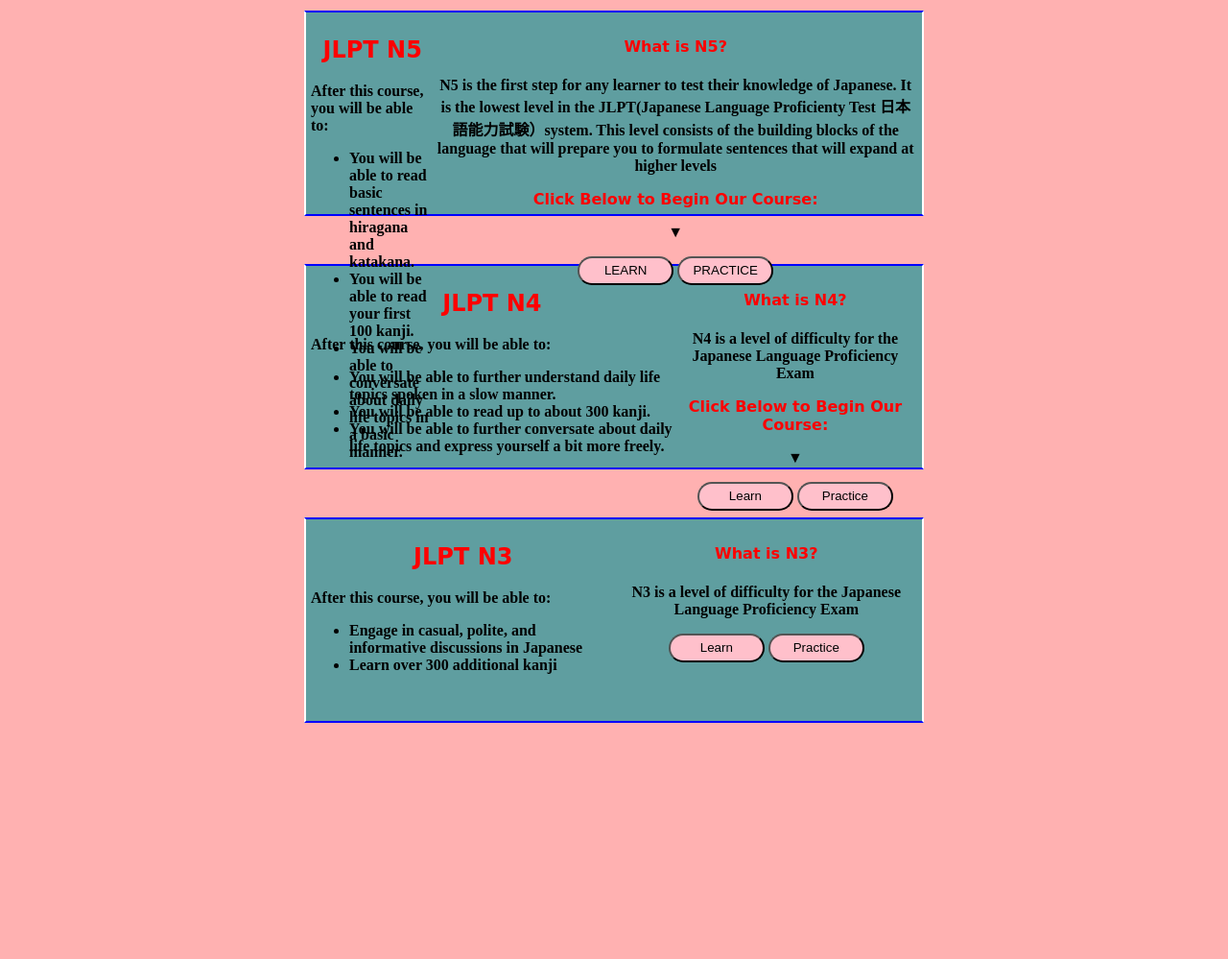
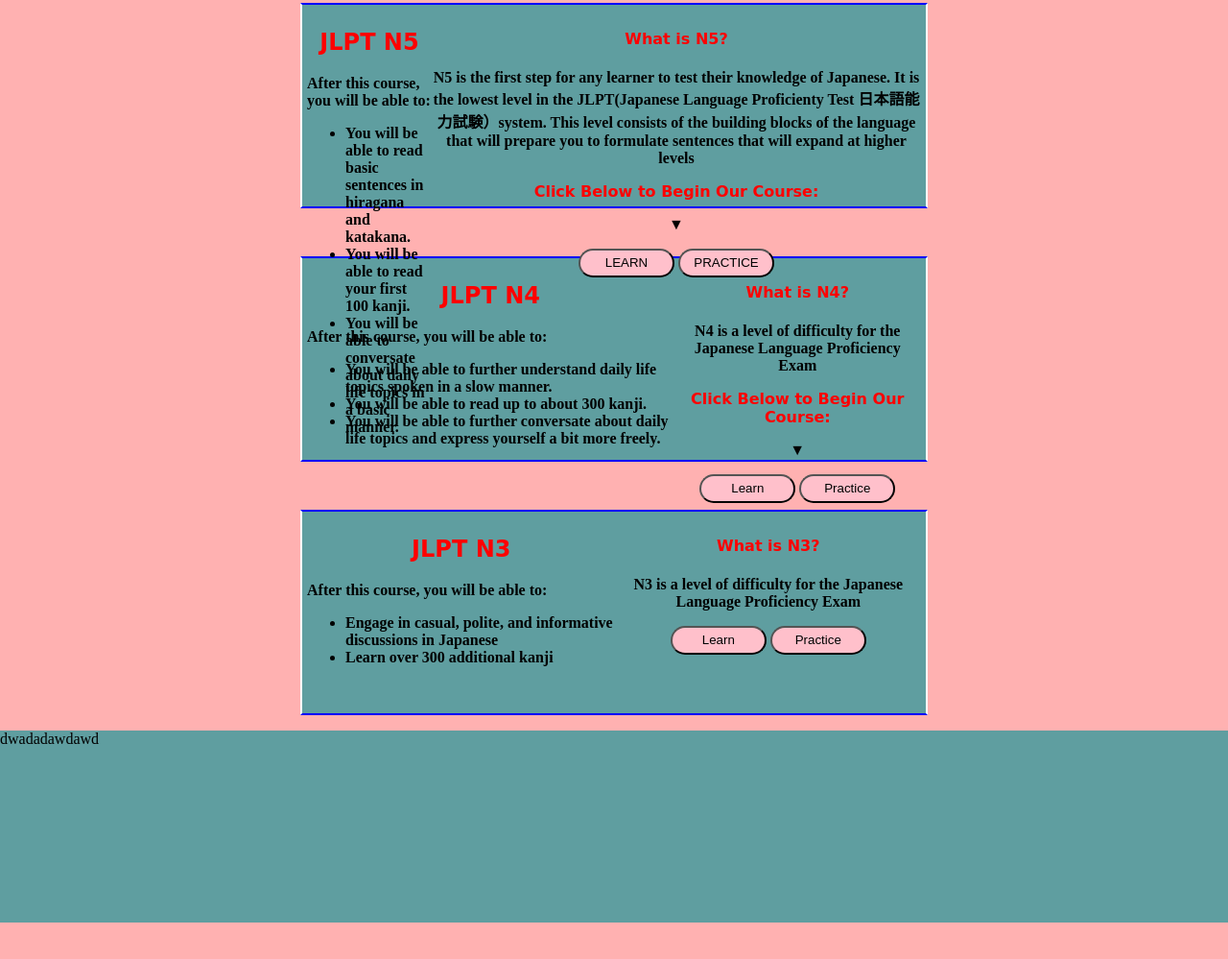
Before and after one commit to beaverseven/JapaneseLearningPrototype, a plain HTML site: page index.html in a window 1280 px wide. Shown: the part 841-1840 px from the top of the page at 96% size. After the commit the page ends 1802 px from the top, so only its background shows below. Drawn offline with Linux system fonts and the light colour scheme.

Commit message:
bottom bar

```diff
--- a/index.html
+++ b/index.html
@@ -111,11 +111,24 @@
                     <h4 class ="right-title">What is N3?</h4>
                     <p>N3 is a level of difficulty for the Japanese Language Proficiency Exam</p>
 
-                    <button class= "learn">Learn</button>
+                    <a href=""><button class= "learn">Learn</button></a>
                     <button class= "practice">Practice</button>
                 </div>
 
             </div>
+
+    </section>
+
+    <section id="bottom-of-page">
+        <div class="bottom">
+            <p>dwadadawdawd</p>
+
+
+        </div>
+
+
+
+
     </section>
 
 </body>
--- a/styles.css
+++ b/styles.css
@@ -1,6 +1,7 @@
 body{
     background-color :rgb(255,177,177);
-    height: 3000px;
+    height: 1400px;
+    margin:0;
 }
 #logo{
     text-align: center;
@@ -112,3 +113,9 @@ nav a:hover{
     font-family:cursive;
     color:red;
 }
+.bottom{
+    background-color: cadetblue;
+    height:200px;
+    width:100%;
+    padding:0;
+}
```
